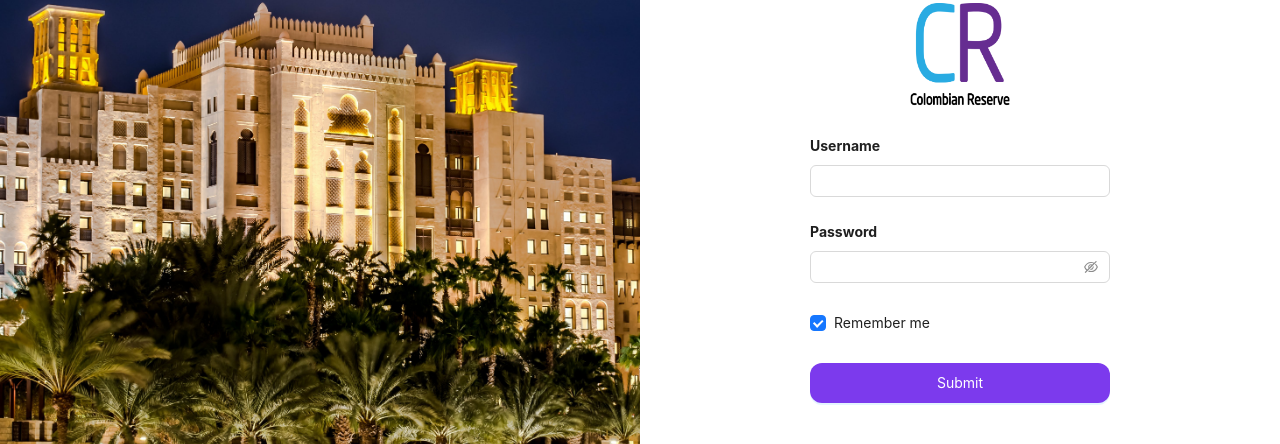
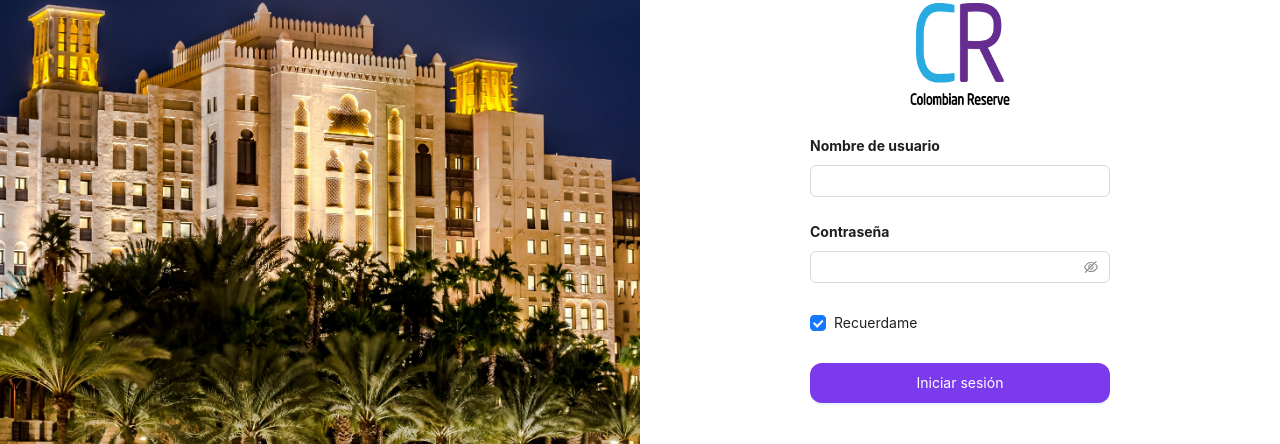
Before and after one commit to ParadoxBlaider/colombian-reserve, a React (Create React App) app: page /auth/login in a window 1280 px wide. Shown: the part 185-629 px from the top of the page. Built offline with nearby package versions, Linux system fonts and the light colour scheme.

Commit message:
message for no rooms in hotel added + text in english changed to spanish

```diff
--- a/src/components/hotels/HotelTable.tsx
+++ b/src/components/hotels/HotelTable.tsx
@@ -11,6 +11,7 @@ import {
   PlusOutlined
 } from '@ant-design/icons';
 import ConfirmationModal from '../common/ConfirmationModal';
+import { Link } from 'react-router-dom';
 
 
 
@@ -222,7 +223,7 @@ const HotelTable: React.FC<HotelTableProps> = (
             label="Nombre"
             name="name"
             className='mb-4'
-            rules={[{ required: true, message: 'Porfavor registra un nombre de hotel' }]}
+            rules={[{ required: true, message: 'Por favor registra un nombre de hotel' }]}
           >
             <Input />
           </Form.Item>
@@ -231,7 +232,7 @@ const HotelTable: React.FC<HotelTableProps> = (
               label="Ciudad"
               name="city"
               className='mb-4'
-              rules={[{ required: true, message: 'Porfavor registra la ciudad' }]}
+              rules={[{ required: true, message: 'Por favor registra la ciudad' }]}
             >
               <Select
                 /*  onChange={handleChange} */
@@ -247,7 +248,7 @@ const HotelTable: React.FC<HotelTableProps> = (
               label="Dirección"
               name="address"
               className='mb-4'
-              rules={[{ required: true, message: 'Porfavor registra la dirección' }]}
+              rules={[{ required: true, message: 'Por favor registra la dirección' }]}
             >
               <Input />
             </Form.Item>
@@ -278,7 +279,7 @@ const HotelTable: React.FC<HotelTableProps> = (
             <Select
               mode="multiple"
               allowClear
-              placeholder="Porfavor seleccione las habitaciones"
+              placeholder="Por favor seleccione las habitaciones"
               onChange={handleChange}
               onDeselect={handleDeselect}
             >
@@ -291,6 +292,11 @@ const HotelTable: React.FC<HotelTableProps> = (
               }
             </Select>
           </Form.Item>
+          {
+            detailHotel?.available_rooms.length === 0 && (
+              <div className='text-red-500'>Recuerda crear por lo menos una habitación para este hotel <Link className='font-bold underline' to='/rooms'>aquí</Link></div>
+            )
+          }
           <div className='ant-modal-footer'>
             <Button htmlType="button" className="ant-btn-default !text-black" onClick={handleCancelModalRooms}>Cancelar</Button>
             <Button htmlType="submit" className="ant-btn-primary modal-hotel__main_action">Guardar cambios</Button>
--- a/src/components/login/FormLogin.tsx
+++ b/src/components/login/FormLogin.tsx
@@ -20,7 +20,7 @@ const FormLogin: React.FC = () => {
       /* navigate('/'); */
       window.location.href = `${window.location.origin}`
     } catch (error) {
-      setError('Invalid username or password');
+      setError('Usuario o contraseña invalidos');
     }
   };
   const onFinishFailed = (errorInfo: ValidateErrorEntity) => {
@@ -39,17 +39,17 @@ const FormLogin: React.FC = () => {
     >
       <div className="text-center text-red-500 font-bold">{error}</div>
       <Form.Item
-        label="Username"
+        label="Nombre de usuario"
         name="username"
-        rules={[{ required: true, message: 'Please input your username!' }]}
+        rules={[{ required: true, message: 'Por favor ingresa tu nombre de usuario' }]}
       >
         <Input />
       </Form.Item>
 
       <Form.Item
-        label="Password"
+        label="Contraseña"
         name="password"
-        rules={[{ required: true, message: 'Please input your password!' }]}
+        rules={[{ required: true, message: 'Por favor ingresa tu contraseña' }]}
       >
         <Input.Password />
       </Form.Item>
@@ -58,12 +58,12 @@ const FormLogin: React.FC = () => {
         name="remember"
         valuePropName="checked"
       >
-        <Checkbox>Remember me</Checkbox>
+        <Checkbox>Recuerdame</Checkbox>
       </Form.Item>
 
       <Form.Item>
         <Button type="primary" htmlType="submit" className="general-action-btn">
-          Submit
+          Iniciar sesión
         </Button>
       </Form.Item>
     </Form>
--- a/src/components/rooms/RoomsTable.tsx
+++ b/src/components/rooms/RoomsTable.tsx
@@ -216,7 +216,7 @@ const RoomsTable: React.FC<HotelTableProps> = (
             label="Hotel"
             name="hotel_id"
             className='mb-4'
-            rules={[{ required: true, message: 'Porfavor elige un hotel' }]}
+            rules={[{ required: true, message: 'Por favor elige un hotel' }]}
           >
             <Select
             disabled={idRoom ? true : false}
@@ -236,7 +236,7 @@ const RoomsTable: React.FC<HotelTableProps> = (
               label="Número de habitación"
               name="number"
               className='mb-4'
-              rules={[{ required: true, message: 'Porfavor registra un número de habitación' }]}
+              rules={[{ required: true, message: 'Por favor registra un número de habitación' }]}
             >
               <InputNumber className='w-full' />
             </Form.Item>
@@ -244,7 +244,7 @@ const RoomsTable: React.FC<HotelTableProps> = (
               label="Precio base"
               name="base_price"
               className='mb-4'
-              rules={[{ required: true, message: 'Porfavor registra un precio base' }]}
+              rules={[{ required: true, message: 'Por favor registra un precio base' }]}
             >
               <InputNumber className='w-full' />
             </Form.Item>
@@ -252,7 +252,7 @@ const RoomsTable: React.FC<HotelTableProps> = (
               label="Ubicación"
               name="location"
               className='mb-4'
-              rules={[{ required: true, message: 'Porfavor registra una ubicación' }]}
+              rules={[{ required: true, message: 'Por favor registra una ubicación' }]}
             >
               <Input />
             </Form.Item>
@@ -260,7 +260,7 @@ const RoomsTable: React.FC<HotelTableProps> = (
               label="Tipo de habitación"
               name="type"
               className='mb-4'
-              rules={[{ required: true, message: 'Porfavor elige el tipo de habitación' }]}
+              rules={[{ required: true, message: 'Por favor elige el tipo de habitación' }]}
             >
               <Select
                 onChange={handleChange}
@@ -275,7 +275,7 @@ const RoomsTable: React.FC<HotelTableProps> = (
               label="Impuesto"
               name="tax"
               className='mb-4'
-              rules={[{ required: true, message: 'Porfavor registra un impuesto' }]}
+              rules={[{ required: true, message: 'Por favor registra un impuesto' }]}
             >
               <InputNumber className='w-full' />
             </Form.Item>
@@ -283,7 +283,7 @@ const RoomsTable: React.FC<HotelTableProps> = (
               label="Cantidad de personas"
               name="max_people"
               className='mb-4'
-              rules={[{ required: true, message: 'Porfavor registra la cantidad de personas que tendrá la habitación' }]}
+              rules={[{ required: true, message: 'Por favor registra la cantidad de personas que tendrá la habitación' }]}
             >
               <InputNumber className='w-full' />
             </Form.Item>
@@ -301,7 +301,7 @@ const RoomsTable: React.FC<HotelTableProps> = (
             mode="multiple"
             allowClear
             style={{ width: '100%' }}
-            placeholder="Porfavor seleccione las habitaciones"
+            placeholder="Por favor seleccione las habitaciones"
             onChange={handleChange}
             options={options}
           />
--- a/src/constants/env.js
+++ b/src/constants/env.js
@@ -1,2 +1,2 @@
-export const URL_API = "https://colombian-reserve-server.azurewebsites.net/api"
-/* export const URL_API = "http://localhost:4000/api" */
+/* export const URL_API = "https://colombian-reserve-server.azurewebsites.net/api" */
+export const URL_API = "http://localhost:4000/api"
```
